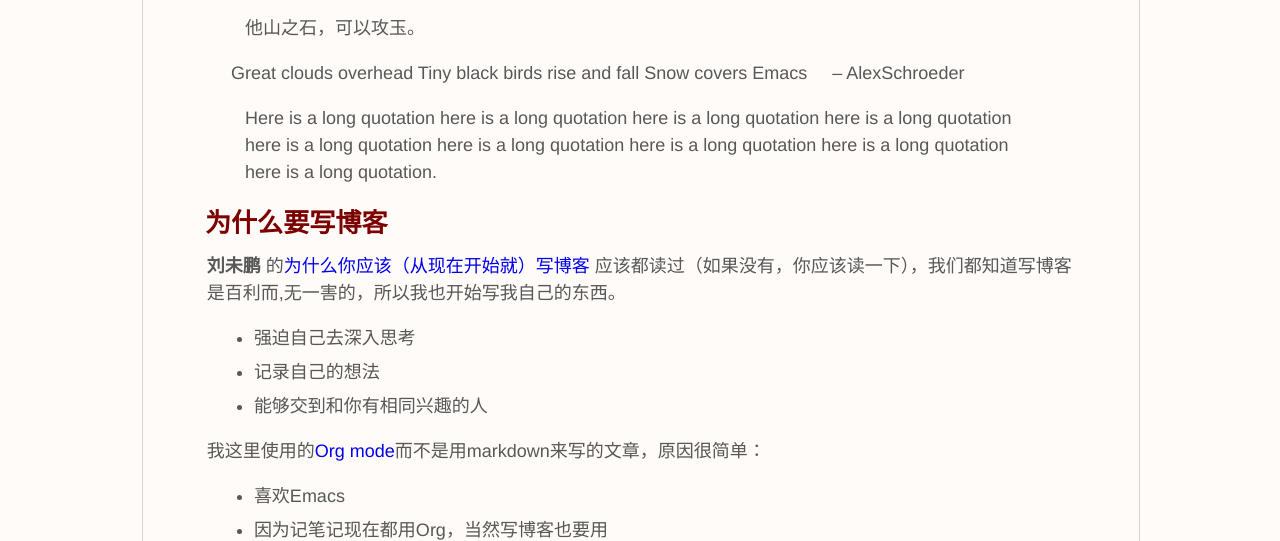
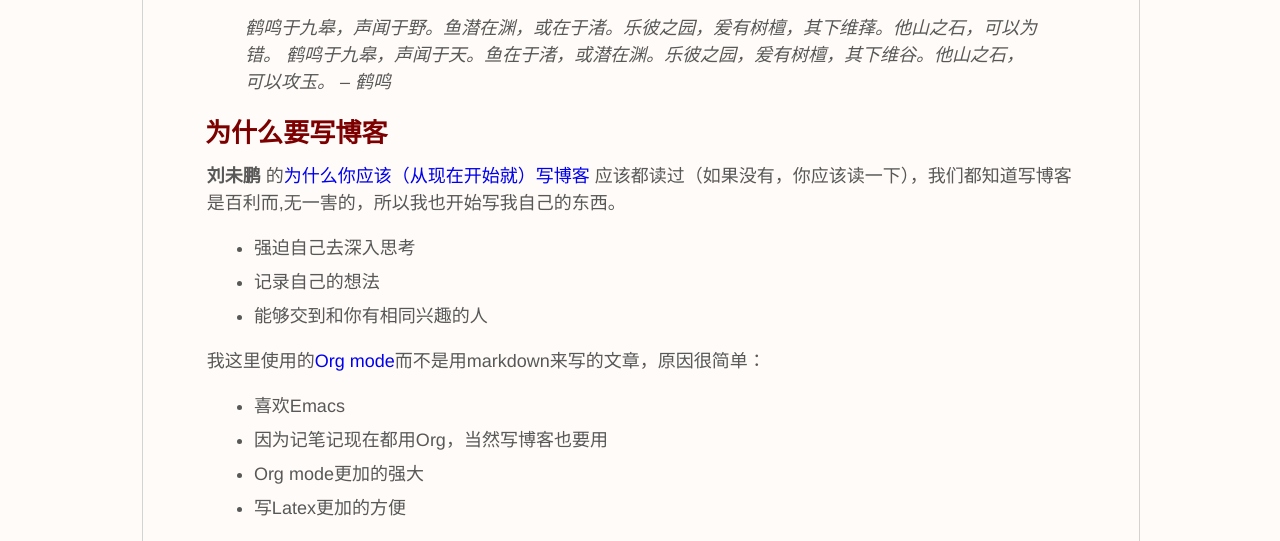
Before and after one commit to yydai/yydai.github.io, a plain HTML site: page blog-test.html in a window 1280 px wide. Shown: the part 220-761 px from the top of the page. Drawn offline with nearby package versions, Linux system fonts and the light colour scheme; some packages are replaced by stand-ins of ours.

Commit message:
add quote

```diff
--- a/blog-test.html
+++ b/blog-test.html
@@ -3,7 +3,7 @@
 "http://www.w3.org/TR/xhtml1/DTD/xhtml1-strict.dtd">
 <html xmlns="http://www.w3.org/1999/xhtml" lang="en" xml:lang="en">
 <head>
-<!-- 2017-03-25 Sat 12:18 -->
+<!-- 2017-03-25 Sat 12:31 -->
 <meta http-equiv="Content-Type" content="text/html;charset=utf-8" />
 <meta name="viewport" content="width=device-width, initial-scale=1" />
 <title>Blog的搭建及其特性</title>
@@ -255,24 +255,12 @@ for the JavaScript code in this tag.
 </div>
 <blockquote>
 <p>
-他山之石，可以攻玉。
+<i>鹤鸣于九皋，声闻于野。鱼潜在渊，或在于渚。乐彼之园，爰有树檀，其下维萚。他山之石，可以为错。</i>
+<i>鹤鸣于九皋，声闻于天。鱼在于渚，或潜在渊。乐彼之园，爰有树檀，其下维谷。他山之石，可以攻玉。</i>
+                                                                       <i>&#x2013; 鹤鸣</i>
 </p>
 </blockquote>
 
-<p class="verse">
-Great clouds overhead
-Tiny black birds rise and fall
-Snow covers Emacs
-
-&#xa0;&#xa0;&#xa0;&#xa0;&#x2013; AlexSchroeder
-</p>
-
-
-<blockquote>
-Here is a long quotation here is a long quotation here is a long quotation
-here is a long quotation here is a long quotation here is a long quotation
-here is a long quotation here is a long quotation here is a long quotation.
-</blockquote>
 <div id="outline-container-org6694bc8" class="outline-2">
 <h2 id="org6694bc8">为什么要写博客</h2>
 <div class="outline-text-2" id="text-org6694bc8">
```
Also changed, not shown: contact.html (+1 -1 lines), index.html (+1 -1 lines), sitemap.html (+2 -2 lines).
